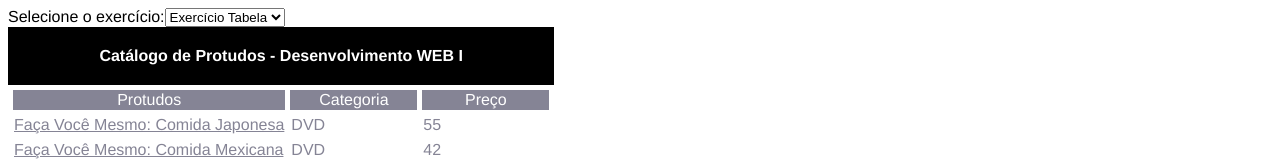
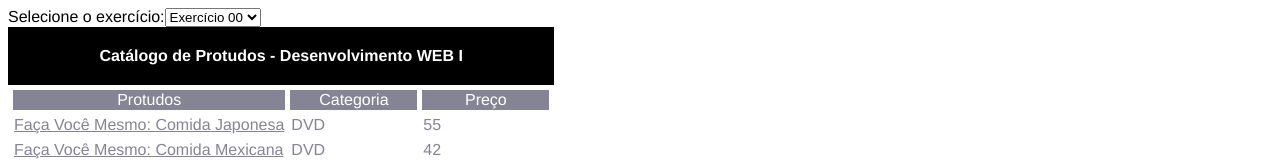
Before and after one commit to lucaszambam/web-dev-unidavi, a Vue app: page / in a window 1280 px wide. Shown: the top 161 px of the page. Built offline with nearby package versions, Linux system fonts and the light colour scheme.

Commit message:
adjust to render the components dynamically

```diff
--- a/src/App.vue
+++ b/src/App.vue
@@ -2,33 +2,15 @@
   <div>
     <span>Selecione o exercício:</span>
     <select name="Selecione o Exercício" @change="onChangeSelect($event)">
-      <option value="0">Exercício Tabela</option>
-      <option value="1">Exercício 01</option>
-      <option value="2">Exercício 02</option>
-      <option value="3">Exercício 03</option>
-      <option value="4">Exercício 04</option>
+      <option v-for="index in this.numberOfComponents" :value="index - 1">Exercício 0{{ index - 1 }}</option>
     </select>
   </div>
 
   <div class="exercise-container">
-    <div :class="{ active: this.exercise == 0 }">
-      <ProductTable />
-    </div>
-    <div :class="{ active: this.exercise == 1 }">
-      <Exercise01 />
+    <div v-for="index in this.numberOfComponents" :class="{ active: this.exercise == index - 1 }">
+      <component :is="'Exercise0' + (index - 1) "></component>
     </div>
 
-    <div :class="{ active: this.exercise == 2 }">
-      <Exercise02 />
-    </div>
-
-    <div :class="{ active: this.exercise == 3 }">
-      <Exercise03 />
-    </div>
-
-    <div :class="{ active: this.exercise == 4 }">
-      <Exercise04 />
-    </div>
   </div>
 
   <div class="github-repo">
@@ -39,30 +21,40 @@
 </template>
 
 <script>
-import ProductTable from './components/ProductTable.vue'
+import Exercise00 from './components/Exercise00.vue'
 import Exercise01 from './components/Exercise01.vue'
 import Exercise02 from './components/Exercise02.vue'
 import Exercise03 from './components/Exercise03.vue'
 import Exercise04 from './components/Exercise04.vue'
+import Exercise05 from './components/Exercise05.vue'
+import Exercise06 from './components/Exercise06.vue'
+import Exercise07 from './components/Exercise07.vue'
 
 export default {
   name: 'App',
   components: {
-    ProductTable,
+    Exercise00,
     Exercise01,
     Exercise02,
     Exercise03,
-    Exercise04
+    Exercise04,
+    Exercise05,
+    Exercise06,
+    Exercise07
   },
   data() {
     return {
       exercise: 0,
+      numberOfComponents: 0
     }
   },
   methods: {
     onChangeSelect(event) {
       this.exercise = event.target.value;
     }
+  },
+  beforeMount() {
+    this.numberOfComponents = Object.keys(this.$options.components).length;
   }
 }
 </script>
```
